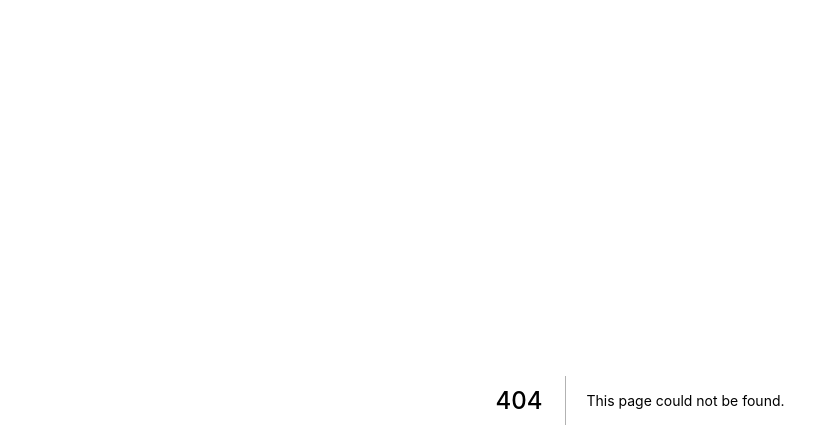
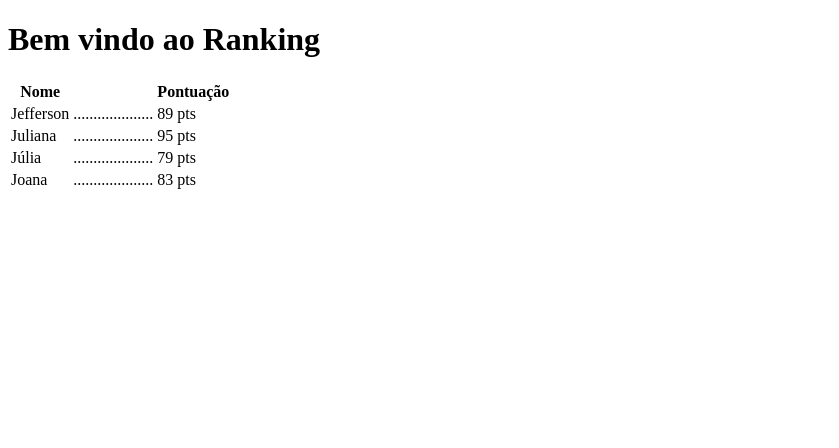
Before and after one commit to jefferson29rodrigues/projeto-vercel, a Next.js app: page /ranking in a window 1280 px wide. Before the commit this address had no page. Shown: the top 448 px of the page, without its empty margins (0-839 px from the left). Built offline with nearby package versions, Linux system fonts and the light colour scheme.

Commit message:
criada página de ranking

```diff
--- /dev/null
+++ b/pages/ranking.js
@@ -0,0 +1,41 @@
+function Ranking() {
+    return (
+        <div>
+            <h1>Bem vindo ao Ranking</h1>
+
+            <table>
+                <thead>
+                    <tr>
+                        <th>Nome</th>
+                        <th></th>
+                        <th>Pontuação</th>
+                    </tr>
+                </thead>
+                <tbody>
+                    <tr>
+                        <td>Jefferson</td>
+                        <td>....................</td>
+                        <td>89 pts</td>
+                    </tr>
+                    <tr>
+                        <td>Juliana</td>
+                        <td>....................</td>
+                        <td>95 pts</td>
+                    </tr>
+                    <tr>
+                        <td>Júlia</td>
+                        <td>....................</td>
+                        <td>79 pts</td>
+                    </tr>
+                    <tr>
+                        <td>Joana</td>
+                        <td>....................</td>
+                        <td>83 pts</td>
+                    </tr>
+                </tbody>
+            </table>
+        </div>
+    )
+}
+
+export default Ranking;
```
Also changed, not shown: pages/index.js (+7 -1 lines).
